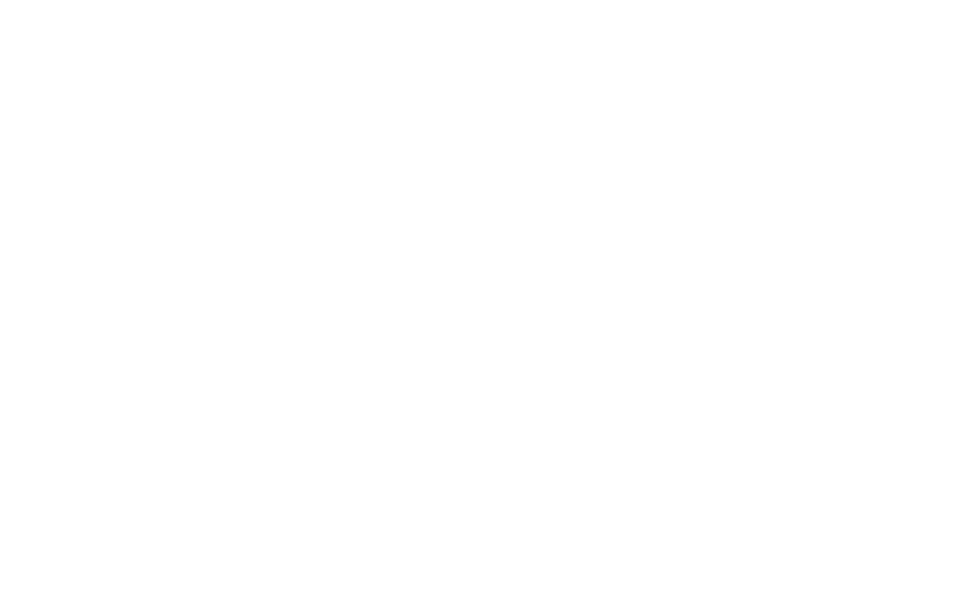
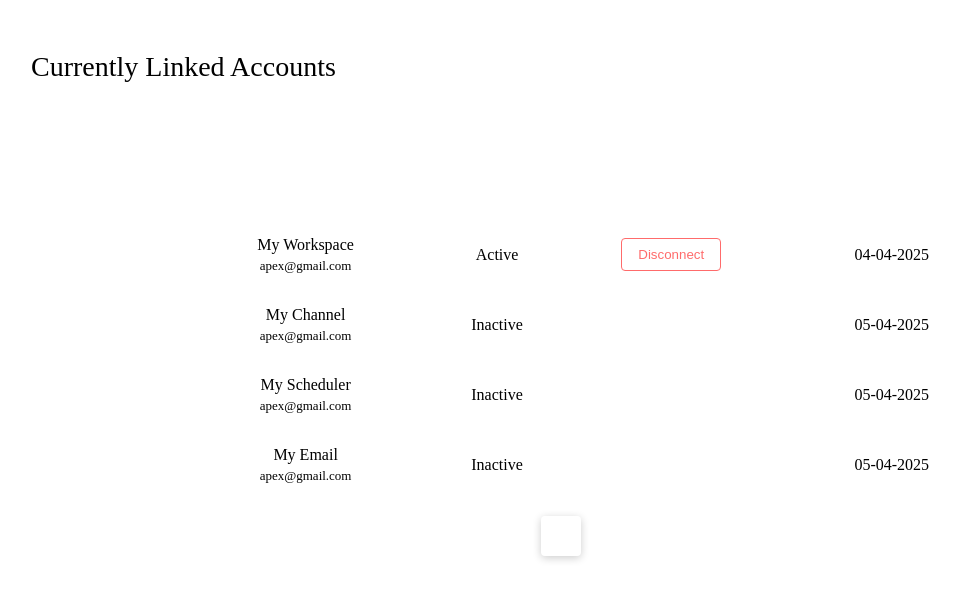
Before and after one commit to Saleh-Ghalayini/Apexo, a React (Vite) app in the folder client/: page /integrations in a window 1280 px wide. Before the commit this address had no page. Shown: the top 600 px of the page, without its empty margins (79-1039 px from the left). Built offline with nearby package versions, Linux system fonts and the light colour scheme; no server answers.

Commit message:
chore(app): added Dashboard and Integrations routes.

```diff
--- a/client/src/App.tsx
+++ b/client/src/App.tsx
@@ -2,6 +2,8 @@ import { BrowserRouter as Router, Routes, Route } from 'react-router-dom';
 import LandingPage from './pages/LandingPage/LandingPage';
 import Login from './pages/Auth/Login';
 import Signup from './pages/Auth/Signup';
+import Dashboard from './pages/Dashboard';
+import IntegrationsPage from './pages/Integrations';
 
 function App() {
   return (
@@ -10,6 +12,8 @@ function App() {
         <Route path="/" element={<LandingPage />} />
         <Route path="/login" element={<Login />} />
         <Route path="/signup" element={<Signup />} />
+        <Route path="/dashboard" element={<Dashboard />} />
+        <Route path="/integrations" element={<IntegrationsPage />} />
       </Routes>
     </Router>
   );
```
